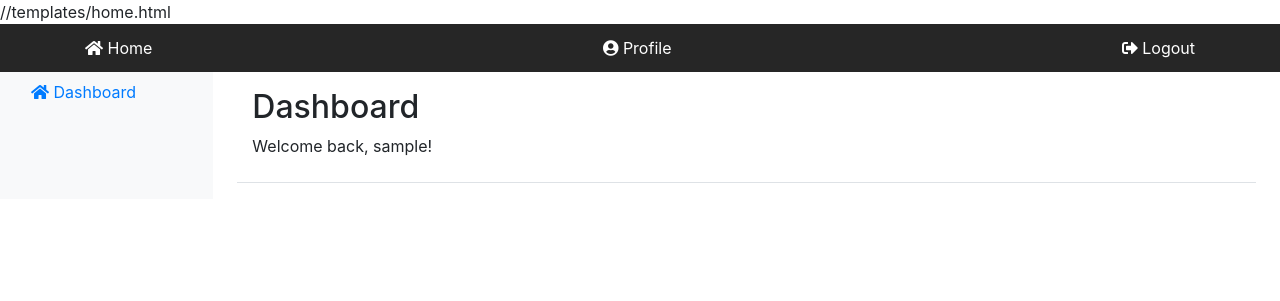
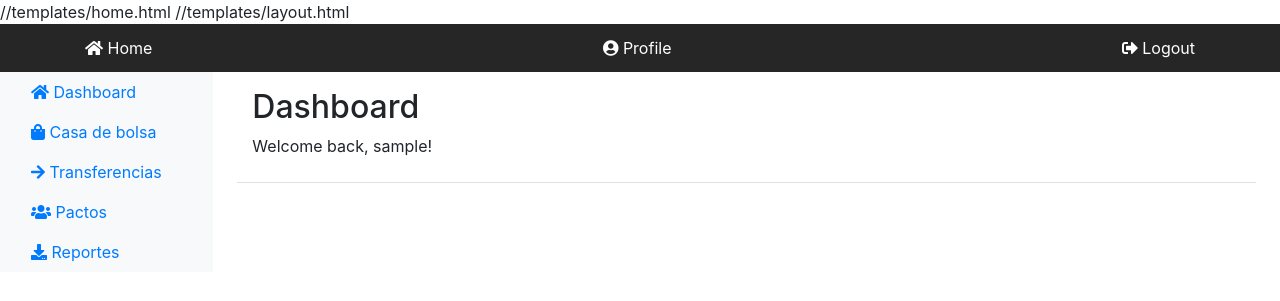
Before and after one commit to JATCIN/proyecto0, a Flask app: page / in a window 1280 px wide. Shown: the top 301 px of the page. Run offline with Flask 3, Linux system fonts and the light colour scheme; the visitor is signed in with stand-in values (Sample User, id 1); some libraries are stand-ins or nearby versions.

Commit message:
SUB MENUS

```diff
--- a/src/templates/layout.html
+++ b/src/templates/layout.html
@@ -1,3 +1,4 @@
+//templates/layout.html
 <!DOCTYPE html>
 <html>
  <head>
@@ -29,7 +30,31 @@
                   Dashboard <span class="sr-only">(current)</span>
                 </a>
               </li>
+              <li class="nav-item">
+                <a class="nav-link" href="#">
+                  <i class="fas fa-shopping-bag"></i>
+                  Casa de bolsa
 
+                </a>
+              </li>
+              <li class="nav-item">
+                <a class="nav-link" href="#">
+                  <i class="fas fa-arrow-right"></i>
+                  Transferencias
+                </a>
+              </li>
+              <li class="nav-item">
+                <a class="nav-link" href="#">
+                  <i class="fas fa-users"></i>
+                  Pactos
+                </a>
+              </li>
+              <li class="nav-item">
+                <a class="nav-link" href="#">
+                  <i class="fas fa-download"></i>
+                  Reportes
+                </a>
+              </li>
             </ul>
    </div>
         </nav>
```
